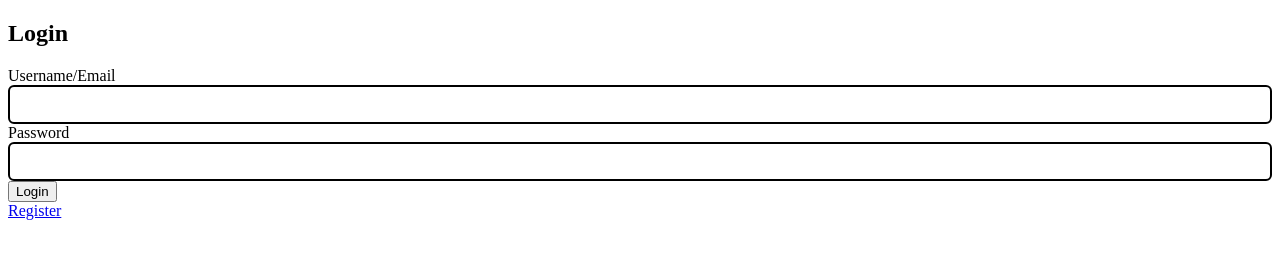
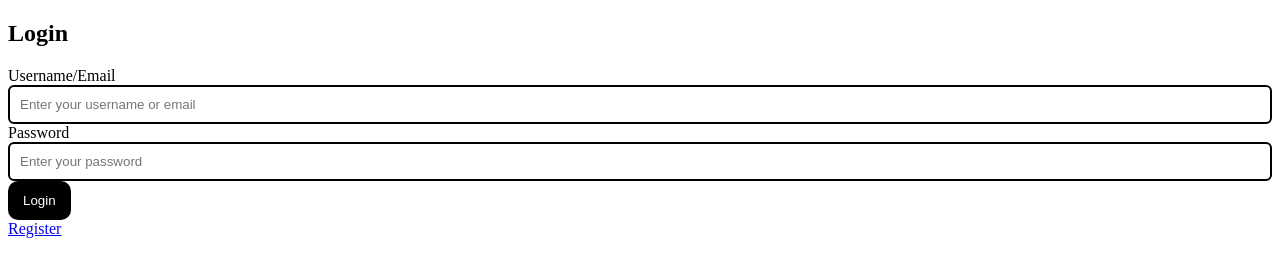
Before and after one commit to Noprot/SQL_WebPageProject, a plain HTML site: page SQLDatabaseProject/Html/index.html in a window 1280 px wide. Drawn offline with Linux system fonts and the light colour scheme.

Commit message:
Enhance login form by adding name attributes and placeholders for better usability

```diff
--- a/SQLDatabaseProject/Html/Style.Css
+++ b/SQLDatabaseProject/Html/Style.Css
@@ -20,8 +20,11 @@ input[type="password"] {
     width: 100%;
     box-sizing: border-box;
 }
-.i {
-    color: red;
-    font-style: normal;
-    font-weight: bold;
+button {
+    background-color: #000000;
+    color: #ffffff;
+    border: none;
+    border-radius: 10px;
+    padding: 12px 15px;
+    cursor: pointer;
 }
--- a/SQLDatabaseProject/Html/index.html
+++ b/SQLDatabaseProject/Html/index.html
@@ -17,10 +17,10 @@
 
             <form action="">
                 <label for="username-textarea">Username/Email</label>
-                <input type="text" id="username-textarea" />
+                <input type="text" id="username-textarea" name="username" placeholder="Enter your username or email" />
 
                 <label for="password-input">Password</label>
-                <input type="password" id="password-input" />
+                <input type="password" id="password-input" name="password" placeholder="Enter your password" />
 
                 <button type="submit">Login</button>
             </form>
```
